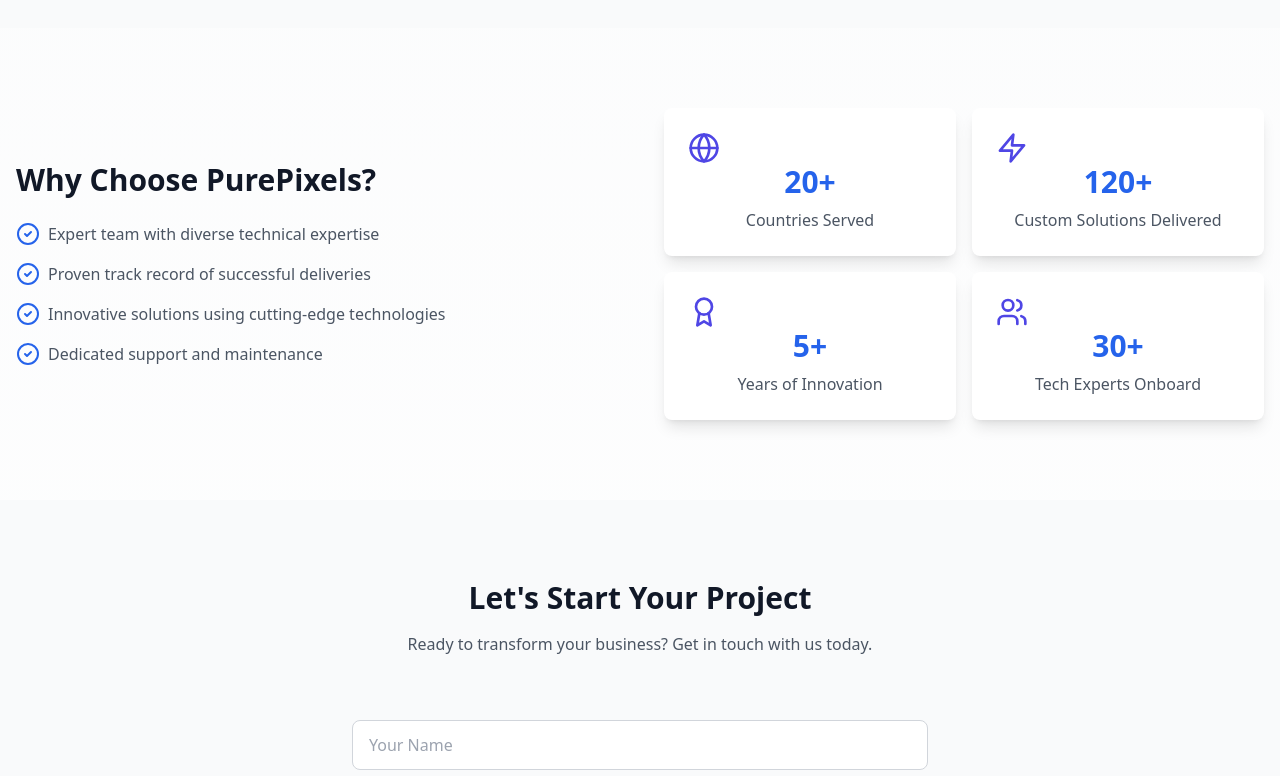
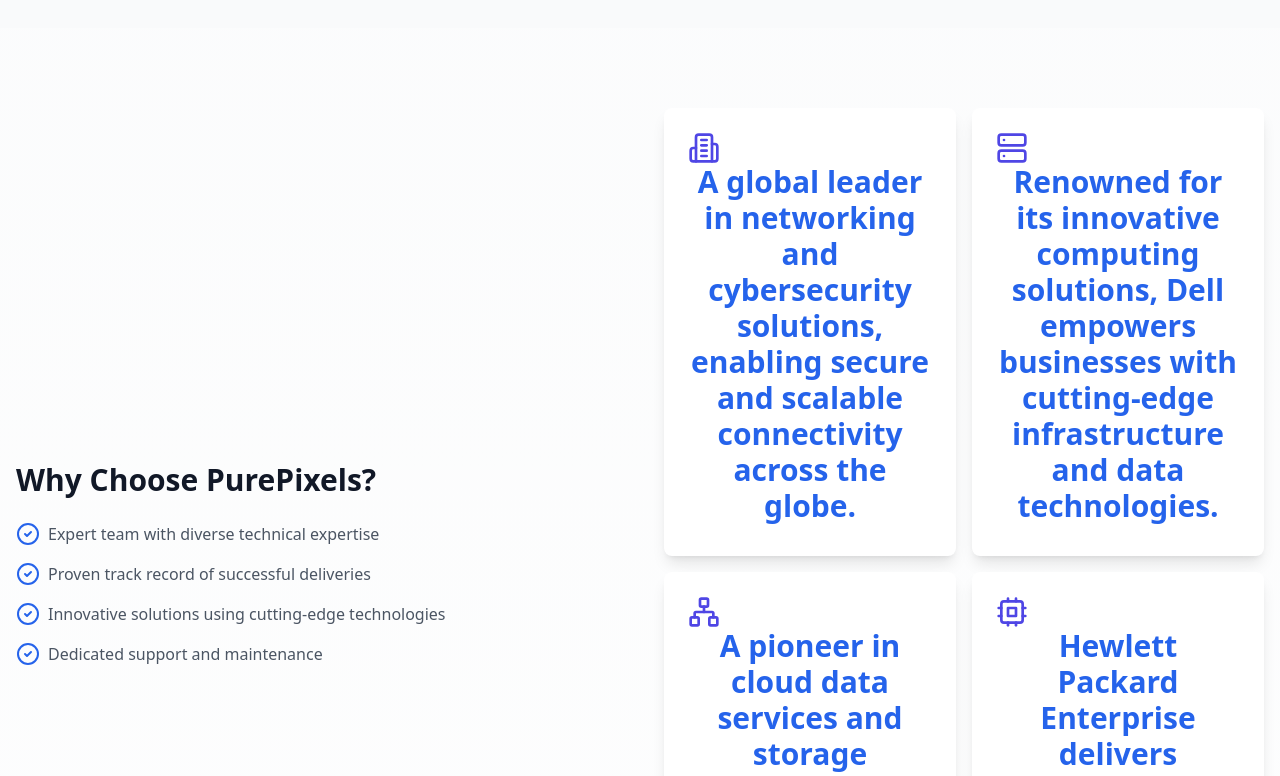
Before and after one commit to Anishhar03/purePixelsspa, a React (Vite) app: page / in a window 1280 px wide. Shown: the part 1180-1956 px from the top of the page. Built offline with nearby package versions, Linux system fonts and the light colour scheme.

Commit message:
Update App.tsx

```diff
--- a/src/App.tsx
+++ b/src/App.tsx
@@ -1,6 +1,9 @@
 import { useState, useEffect } from 'react';
 import { motion, AnimatePresence } from 'framer-motion';
 import { useInView } from 'react-intersection-observer';
+
+
+ import { Building2, Server, Network, Cpu } from 'lucide-react';
 import {
   Monitor,
   Code2,
@@ -59,28 +62,29 @@
     { icon: <Monitor className="w-12 h-12" />, title: 'IT Consulting', description: 'Strategic technology consulting and planning' }
   ];
 
- const stats = [
+const stats = [
   {
-    icon: <Globe className="w-8 h-8 text-indigo-600" />,
-    number: '20+',
-    label: 'Countries Served',
+    icon: <Building2 className="w-8 h-8 text-indigo-600" />,
+    name: 'Cisco',
+    number: 'A global leader in networking and cybersecurity solutions, enabling secure and scalable connectivity across the globe.',
   },
   {
-    icon: <Zap className="w-8 h-8 text-indigo-600" />,
-    number: '120+',
-    label: 'Custom Solutions Delivered',
+    icon: <Server className="w-8 h-8 text-indigo-600" />,
+    name: 'Dell Technologies',
+    number: 'Renowned for its innovative computing solutions, Dell empowers businesses with cutting-edge infrastructure and data technologies.',
   },
   {
-    icon: <Award className="w-8 h-8 text-indigo-600" />,
-    number: '5+',
-    label: 'Years of Innovation',
+    icon: <Network className="w-8 h-8 text-indigo-600" />,
+    name: 'NetApp',
+    number: 'A pioneer in cloud data services and storage solutions, helping organizations unlock the full potential of their data.',
   },
   {
-    icon: <Users className="w-8 h-8 text-indigo-600" />,
-    number: '30+',
-    label: 'Tech Experts Onboard',
+    icon: <Cpu className="w-8 h-8 text-indigo-600" />,
+    name: 'HPE',
+    number: 'Hewlett Packard Enterprise delivers intelligent edge-to-cloud solutions that drive business transformation and innovation.',
   },
 ];
+
 
 
   const fadeInUp = {
```
